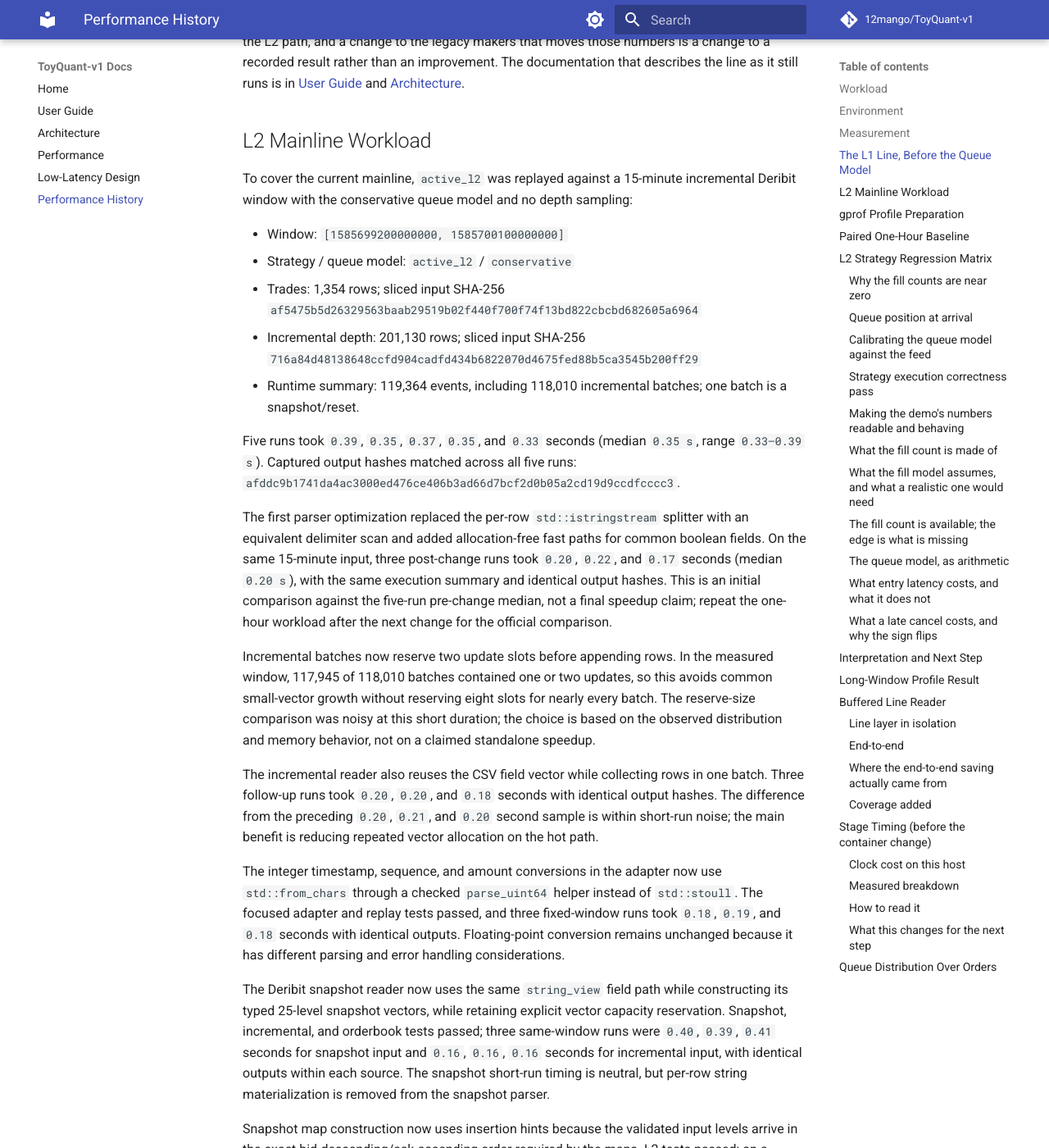
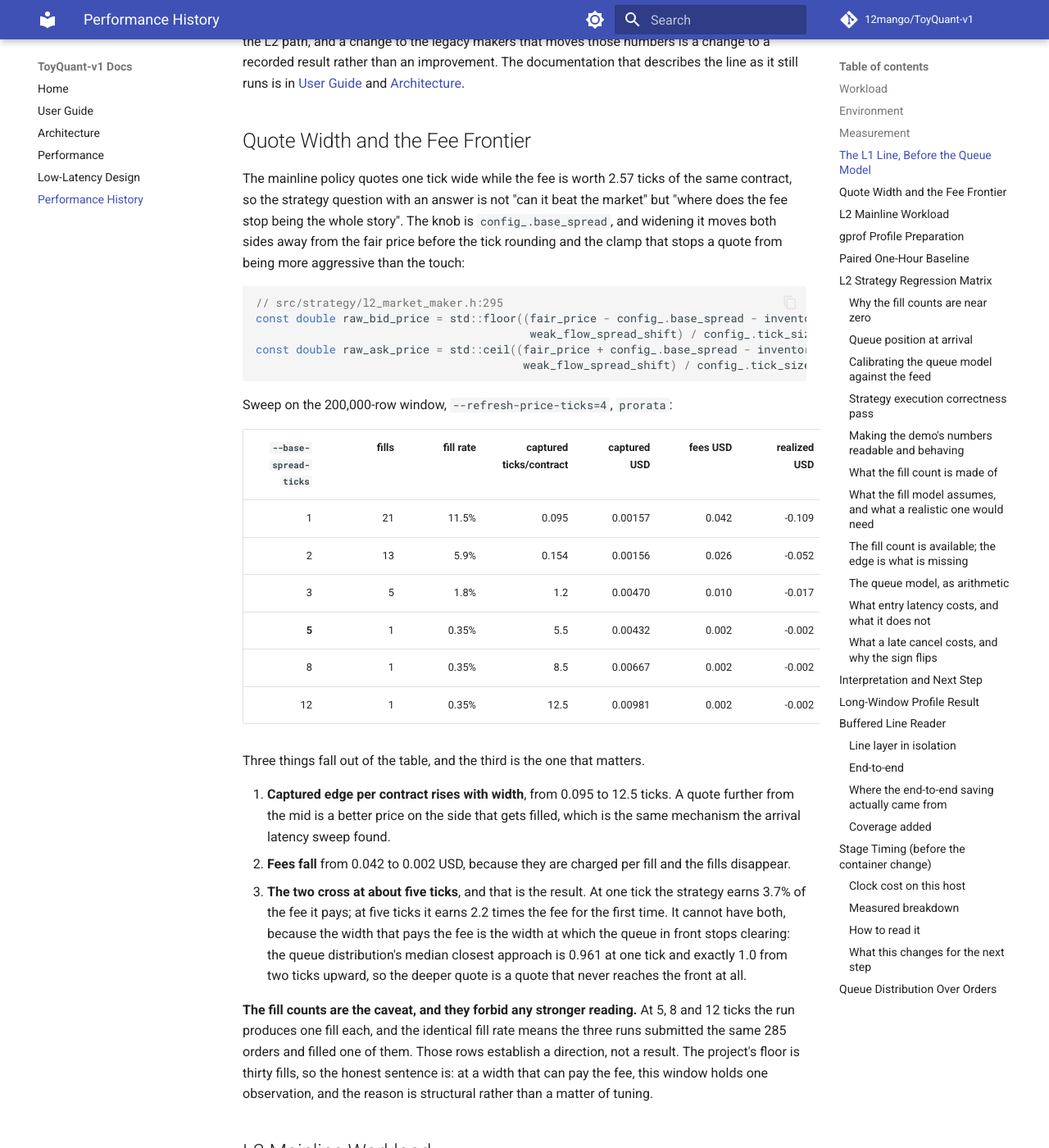
Before and after one commit to 12mango/ToyQuant-v1, an MkDocs documentation site: the page built from docs/PERFORMANCE_HISTORY.md, in a window 1280 px wide and 1400 px high, scrolled down 2817 px. Shown: the whole window at 82% size. Built offline with MkDocs 1.6.1 and Material for MkDocs 9.7.7, drawn with Linux system fonts in a browser that asks for light colours; comment, search, counter and statistics services are not loaded.

Commit message:
docs: Record the quote-width fee frontier with its code anchor, and add a code map to the design review

````diff
--- a/docs/PERFORMANCE_HISTORY.md
+++ b/docs/PERFORMANCE_HISTORY.md
@@ -92,6 +92,54 @@ invariants remain in `tools/verify_l2.sh fast`. New strategy work belongs to the
 legacy makers that moves those numbers is a change to a recorded result rather than an improvement. The
 documentation that describes the line as it still runs is in
 [User Guide](USER_GUIDE.md#current-modes) and [Architecture](ARCHITECTURE.md).
+
+## Quote Width and the Fee Frontier
+
+The mainline policy quotes one tick wide while the fee is worth 2.57 ticks of the same contract, so the
+strategy question with an answer is not "can it beat the market" but "where does the fee stop being the whole
+story". The knob is `config_.base_spread`, and widening it moves both sides away from the fair price before
+the tick rounding and the clamp that stops a quote from being more aggressive than the touch:
+
+```cpp
+// src/strategy/l2_market_maker.h:295
+const double raw_bid_price = std::floor((fair_price - config_.base_spread - inventory_shift -
+                                         weak_flow_spread_shift) / config_.tick_size) * config_.tick_size;
+const double raw_ask_price = std::ceil((fair_price + config_.base_spread - inventory_shift +
+                                        weak_flow_spread_shift) / config_.tick_size) * config_.tick_size;
+```
+
+Sweep on the 200,000-row window, `--refresh-price-ticks=4`, `prorata`:
+
+| `--base-spread-ticks` | fills | fill rate | captured ticks/contract | captured USD | fees USD | realized USD |
+|---:|---:|---:|---:|---:|---:|---:|
+| 1 | 21 | 11.5% | 0.095 | 0.00157 | 0.042 | -0.109 |
+| 2 | 13 | 5.9% | 0.154 | 0.00156 | 0.026 | -0.052 |
+| 3 | 5 | 1.8% | 1.2 | 0.00470 | 0.010 | -0.017 |
+| **5** | 1 | 0.35% | 5.5 | 0.00432 | 0.002 | -0.002 |
+| 8 | 1 | 0.35% | 8.5 | 0.00667 | 0.002 | -0.002 |
+| 12 | 1 | 0.35% | 12.5 | 0.00981 | 0.002 | -0.002 |
+
+<!-- toyquant:check
+run: l2_replay data/v2/deribit_trades_2020-04-01_BTC-PERPETUAL.csv.gz /tmp/depth_200k_base.csv BTC-PERPETUAL 0 active_l2 1 prorata --fast-validation --base-spread-ticks=5 --refresh-price-ticks=4
+then: submitted_orders=285 trade_reports=1 fill_rate=0.00350877 captured_edge_per_unit_ticks=5.5 captured_edge_usd=0.00431508 fees_paid=0.002 realized_pnl=-0.002
+-->
+
+Three things fall out of the table, and the third is the one that matters.
+
+1. **Captured edge per contract rises with width**, from 0.095 to 12.5 ticks. A quote further from the mid is
+   a better price on the side that gets filled, which is the same mechanism the arrival latency sweep found.
+2. **Fees fall** from 0.042 to 0.002 USD, because they are charged per fill and the fills disappear.
+3. **The two cross at about five ticks**, and that is the result. At one tick the strategy earns 3.7% of the
+   fee it pays; at five ticks it earns 2.2 times the fee for the first time. It cannot have both, because the
+   width that pays the fee is the width at which the queue in front stops clearing: the queue distribution's
+   median closest approach is 0.961 at one tick and exactly 1.0 from two ticks upward, so the deeper quote is
+   a quote that never reaches the front at all.
+
+**The fill counts are the caveat, and they forbid any stronger reading.** At 5, 8 and 12 ticks the run
+produces one fill each, and the identical fill rate means the three runs submitted the same 285 orders and
+filled one of them. Those rows establish a direction, not a result. The project's floor is thirty fills, so
+the honest sentence is: at a width that can pay the fee, this window holds one observation, and the reason is
+structural rather than a matter of tuning.
 
 ## L2 Mainline Workload
 
````
Also changed, not shown: docs/DESIGN_REVIEW.md (+15 -0 lines), docs/LEARNING.md (+7 -0 lines).
